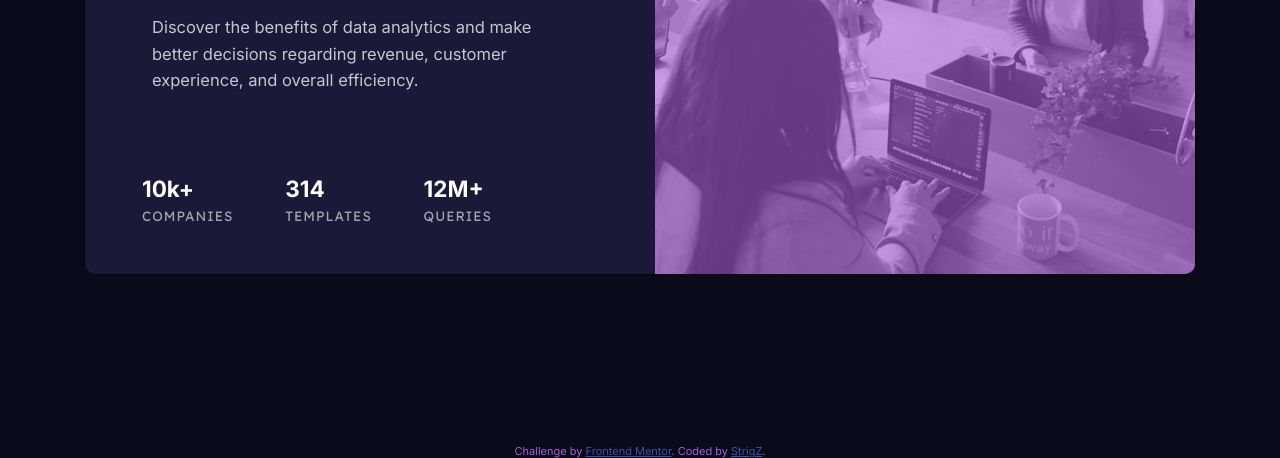
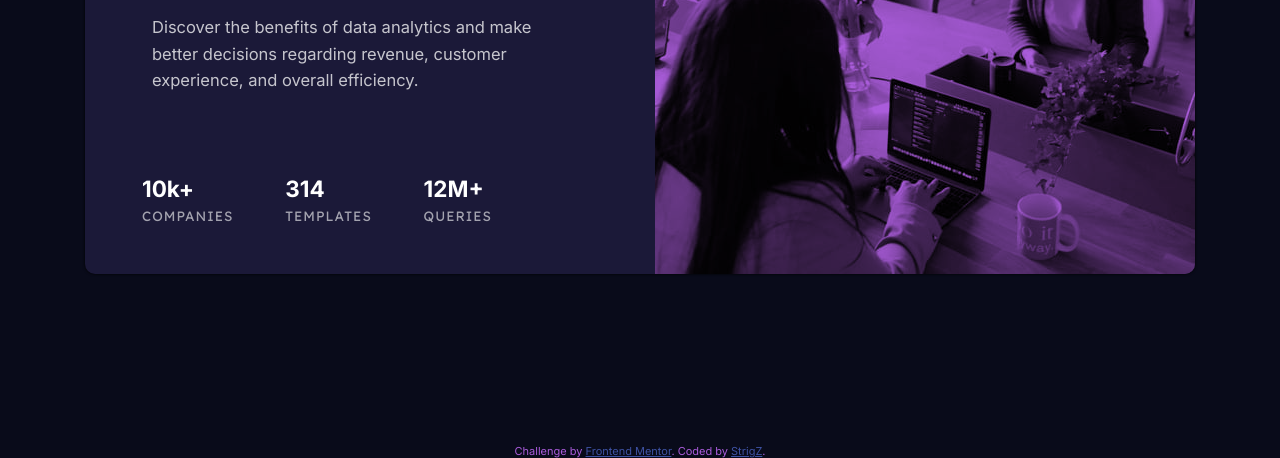
Before and after one commit to StrigZ/Stats-preview-card-component, a plain HTML site: page index.html in a window 1280 px wide. Shown: the part 342-800 px from the top of the page. Drawn offline with Linux system fonts and the light colour scheme.

Commit message:
added background blend mode

```diff
--- a/index.html
+++ b/index.html
@@ -21,7 +21,6 @@
         .attribution a {
             color: hsl(228, 45%, 44%);
         }
-
     </style>
 </head>
 
@@ -29,13 +28,11 @@
     <main>
         <div class="card">
             <div class="card__img-container mobile">
-                <div class="card__img-overlay"></div>
-                <img class="card__img-img" src="./images/image-header-mobile.jpg" alt="">
+
             </div>
             <div class="card__info">
                 <h2 class="card-info__title">Get <span>insights</span> that help your business grow.</h2>
-                <p class="card-info__desc">Discover the benefits of data analytics and make better decisions regarding
-                    revenue, customer experience, and overall efficiency.</p>
+                <p class="card-info__desc">Discover the benefits of data analytics and make better decisions regarding revenue, customer experience, and overall efficiency.</p>
             </div>
             <ul class="card-info__stats">
                 <li>
@@ -51,9 +48,7 @@
                     <p>queries</p>
                 </li>
             </ul>
-            <div class="card__img-container pc grid-row-span-2">
-                <div class="card__img-overlay"></div>
-                <img class="card__img-img" src="./images/image-header-desktop.jpg" alt="">
+            <div class="card__img-container pc">
             </div>
 
         </div>
--- a/style.css
+++ b/style.css
@@ -1,5 +1,4 @@
 @import url('https://fonts.googleapis.com/css2?family=Inter:wght@400;700&family=Lexend+Deca&display=swap');
-
 * {
     padding: 0;
     margin: 0;
@@ -50,6 +49,7 @@ main {
 .card__img-container {
     border-radius: 10px 10px 0 0;
     position: relative;
+    height: 100%;
 }
 
 .card__img-overlay {
@@ -66,6 +66,16 @@ main {
     width: 100%;
     border-radius: 10px 10px 0 0;
     opacity: .4;
+}
+
+.mobile {
+    width: 100%;
+    display: block;
+    background-image: url(./images/image-header-mobile.jpg);
+    background-color: var(--accent);
+    background-size: cover;
+    background-repeat: no-repeat;
+    background-blend-mode: multiply;
 }
 
 .card__info {
@@ -125,12 +135,11 @@ main {
         grid-template-rows: 1fr auto;
         padding-left: 2rem;
     }
-
     .card__img-img,
-    .card__img-overlay {
+    .card__img-overlay,
+    .pc {
         border-radius: 0 10px 10px 0;
     }
-
     .card__info {
         text-align: left;
         display: flex;
@@ -138,17 +147,14 @@ main {
         justify-content: center;
         width: 500px;
     }
-
     .card-info__title {
         margin-bottom: 30px;
         font-size: 2.5em;
     }
-
     .card-info__desc {
         width: 400px;
         font-size: 1.1em;
     }
-
     .card-info__stats {
         width: 400px;
         display: flex;
@@ -157,18 +163,22 @@ main {
         grid-column-start: 1;
         text-align: left;
     }
-
     .card__img-container {
         grid-column-start: 2;
         grid-row-start: 1;
         grid-row-end: 3;
+        height: 100%;
+        width: 100%;
     }
-
     .mobile {
         display: none;
     }
-
     .pc {
         display: block;
+        height: 446px;
+        width: 540px;
+        background-image: url(./images/image-header-desktop.jpg);
+        background-color: var(--accent);
+        background-blend-mode: multiply;
     }
 }
```
